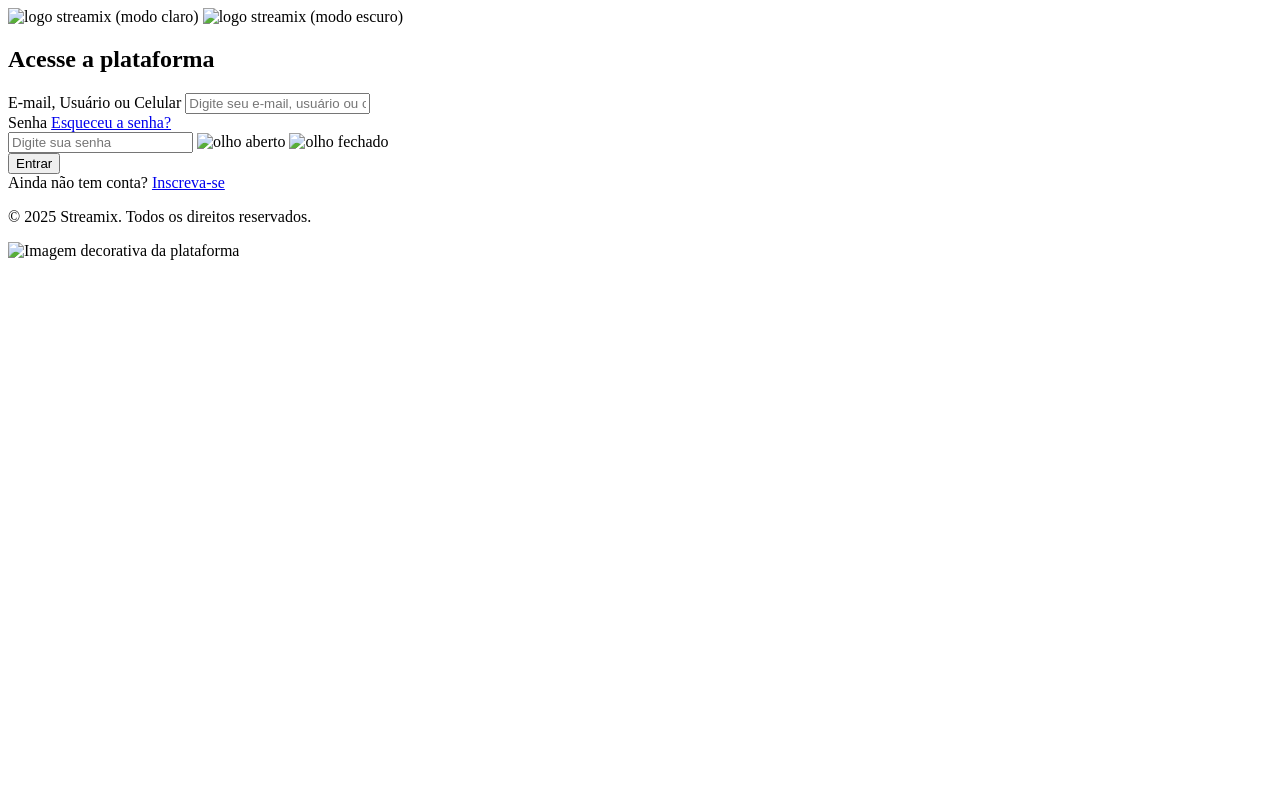
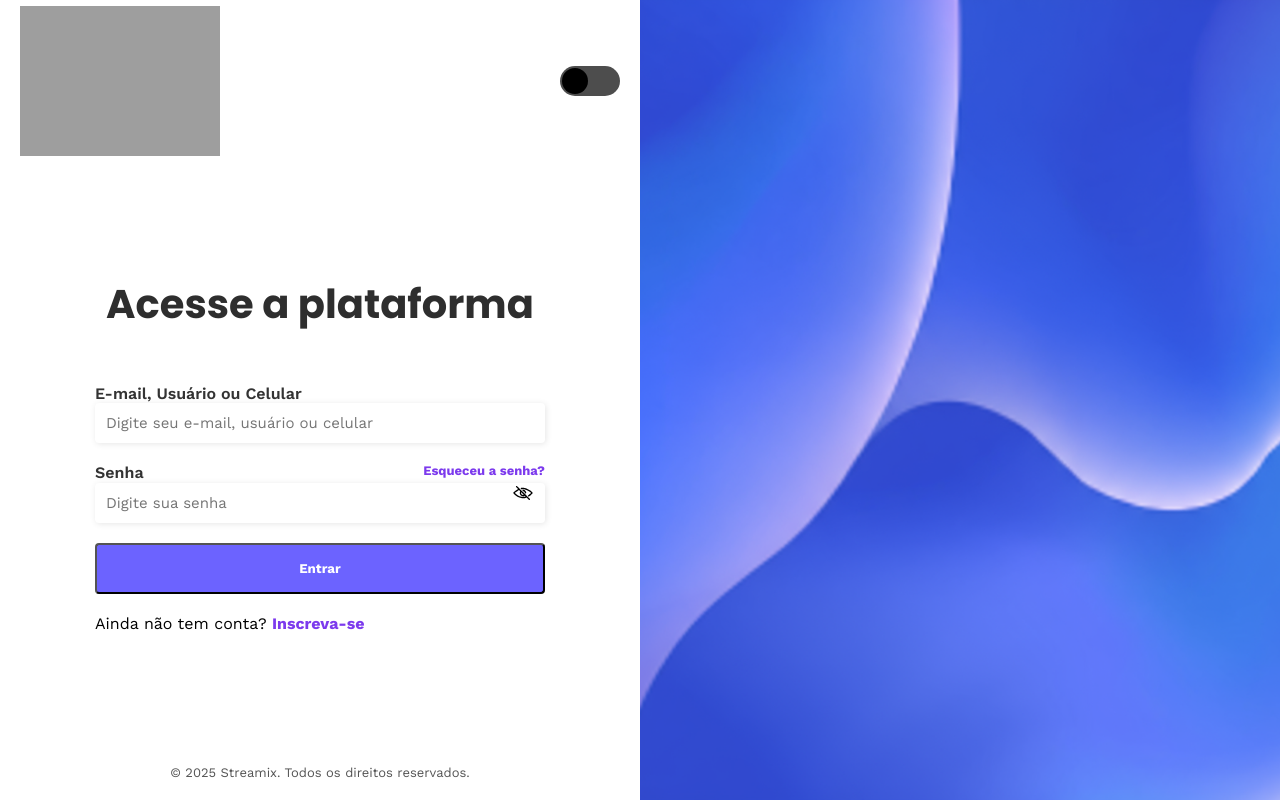
Before and after one commit to marinafidelis/projeto-streamix, a plain HTML site: page index.html in a window 1280 px wide. Drawn offline with nearby package versions, Linux system fonts and the light colour scheme; the site is published under a folder, as on GitHub Pages, so addresses that start at the root find nothing.

Commit message:
Update index.html
ligando html do login

```diff
--- a/index.html
+++ b/index.html
@@ -4,11 +4,13 @@
 <head>
     <meta charset="UTF-8" />
     <meta name="viewport" content="width=device-width, initial-scale=1.0" />
-    <link rel="stylesheet" href="../login\login.css" />
-    <link rel="icon" href="/imagens/logotipo.png" type="image/png">
+
+    <link rel="stylesheet" href="login/login.css" />
+    <link rel="icon" href="Imagens/logotipo.png" type="image/png">
     <link rel="preconnect" href="https://fonts.googleapis.com" />
     <link rel="preconnect" href="https://fonts.gstatic.com" crossorigin />
     <link href="https://fonts.googleapis.com/css2?family=Work+Sans:wght@400;600;700&display=swap" rel="stylesheet" />
+
     <title>Streamix - Login</title>
 </head>
 
@@ -22,10 +24,12 @@
 
             <header>
                 <!-- logo modo claro -->
-                <img  class="logo logo-light"  src="../Imagens\logo(modo claro).png" alt="logo streamix (modo claro)" />
+                <img class="logo logo-light" src="Imagens/logo(modo claro).png"
+                    alt="logo streamix (modo claro)" />
 
-                <!-- logo modo escuro-->
-                <img class="logo logo-dark" src="../Imagens\logo(modo escuro).png" alt="logo streamix (modo escuro)">
+                <!-- logo modo escuro -->
+                <img class="logo logo-dark" src="Imagens/logo(modo escuro).png"
+                    alt="logo streamix (modo escuro)">
 
                 <!-- Botão modo escuro -->
                 <div class="trilho" id="trilho" tabindex="0" aria-label="Alternar modo escuro">
@@ -50,13 +54,17 @@
                     <div class="input-wrapper">
                         <div class="label-wrapper">
                             <label for="senha">Senha</label>
-                            <a href="../esqueci-alterar/index.html?modo=recuperar">Esqueceu a senha?</a>
+
+                            <a href="esqueci-alterar/index.html?modo=recuperar">Esqueceu a senha?</a>
                         </div>
 
                         <input type="password" id="senha" placeholder="Digite sua senha" />
-                        <img onclick="togglePassword()" class="eye hide" src="../Imagens\olho-aberto.svg"
+
+                        <img onclick="togglePassword()" class="eye hide" src="Imagens/olho-aberto.svg"
                             alt="olho aberto" />
-                        <img onclick="togglePassword()" class="eye" src="../Imagens\olho-fechado.svg" alt="olho fechado" />
+                        <img onclick="togglePassword()" class="eye" src="Imagens/olho-fechado.svg"
+                            alt="olho fechado" />
+
                         <span class="error"></span>
                     </div>
 
@@ -64,7 +72,8 @@
 
                     <div class="create-account">
                         Ainda não tem conta?
-                        <a href="../cadastro\cadastro.html">Inscreva-se</a>
+
+                        <a href="cadastro/cadastro.html">Inscreva-se</a>
                     </div>
 
                 </form>
@@ -77,13 +86,13 @@
         </div>
 
         <div id="right">
-            <img src="../Imagens\edited_image.png" alt="Imagem decorativa da plataforma" />
+            <img src="Imagens/edited_image.png" alt="Imagem decorativa da plataforma" />
         </div>
 
     </div>
 
-    <script src="../storage.js"></script>
-    <script src="../login\login.js"></script>
+    <script src="storage.js"></script>
+    <script src="login/login.js"></script>
 </body>
 
 </html>
```
